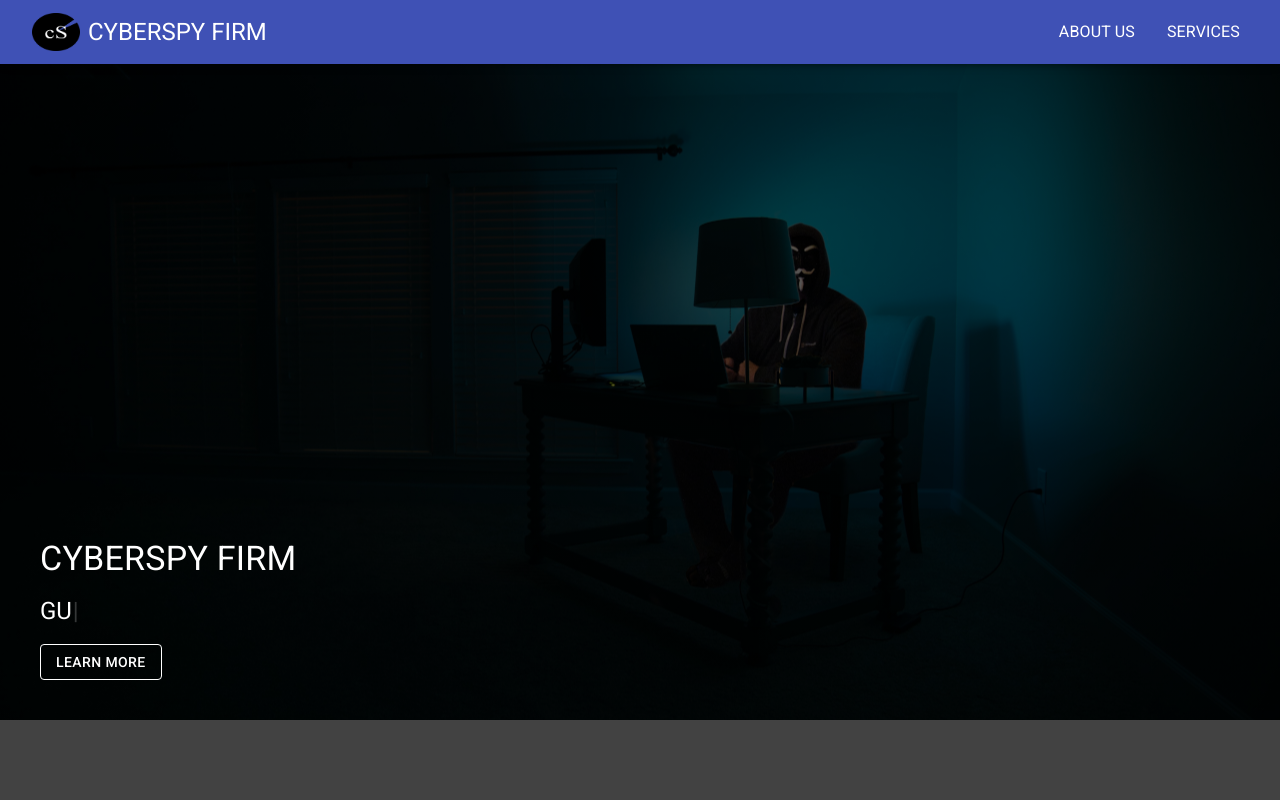
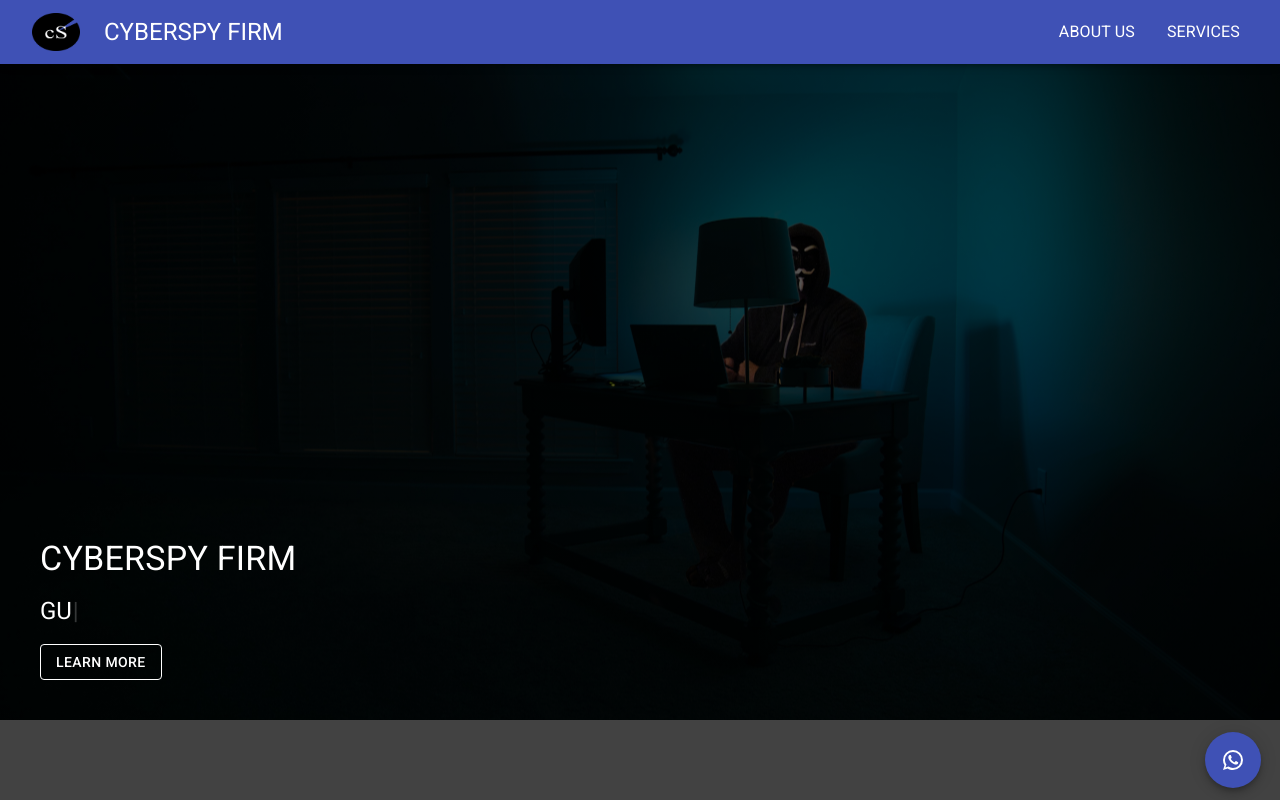
Before and after one commit to Yellow-May/cyberhacking-website-project, a React (Create React App) app: page / in a window 1280 px wide. Shown: the top 800 px of the page. Built offline with nearby package versions, Linux system fonts and the light colour scheme.

Commit message:
Added WhatsApp Link

```diff
--- a/src/App.tsx
+++ b/src/App.tsx
@@ -1,6 +1,8 @@
 import { Switch, Route } from "react-router-dom";
 import CssBaseline from "@material-ui/core/CssBaseline";
 import Paper from "@material-ui/core/Paper";
+import Fab from "@material-ui/core/Fab";
+import WhatsApp from "@material-ui/icons/WhatsApp";
 import Header from "./components/Header";
 import Home from "./components/pages/Home";
 import About from "./components/pages/About";
@@ -11,13 +13,25 @@ function App() {
 	return (
 		<>
 			<CssBaseline />
-			<Paper>
+			<Paper style={{ position: "relative" }}>
 				<Header />
 				<Switch>
 					<Route exact path='/' component={Home} />
 					<Route path='/about' component={About} />
 					<Route path='/service' component={Service} />
 				</Switch>
+				<a href='https://wa.link/1krx15'>
+					<Fab
+						color='primary'
+						aria-label='add'
+						style={{
+							position: "fixed",
+							bottom: "1.5%",
+							right: "1.5%",
+						}}>
+						<WhatsApp />
+					</Fab>
+				</a>
 				<Footer />
 			</Paper>
 		</>
```
Also changed, not shown: 1 other file (tests, documents, lock files or other folders).
